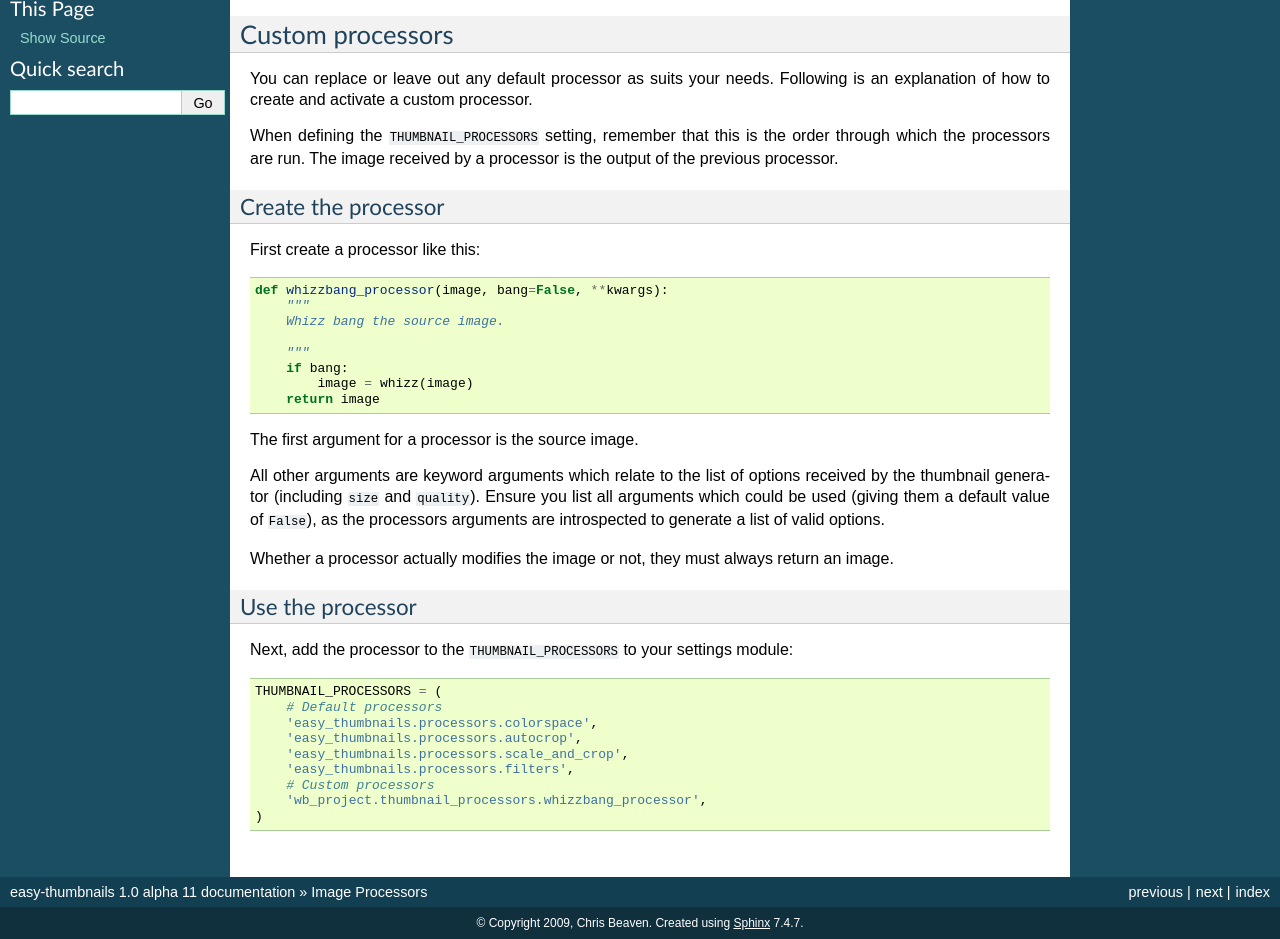
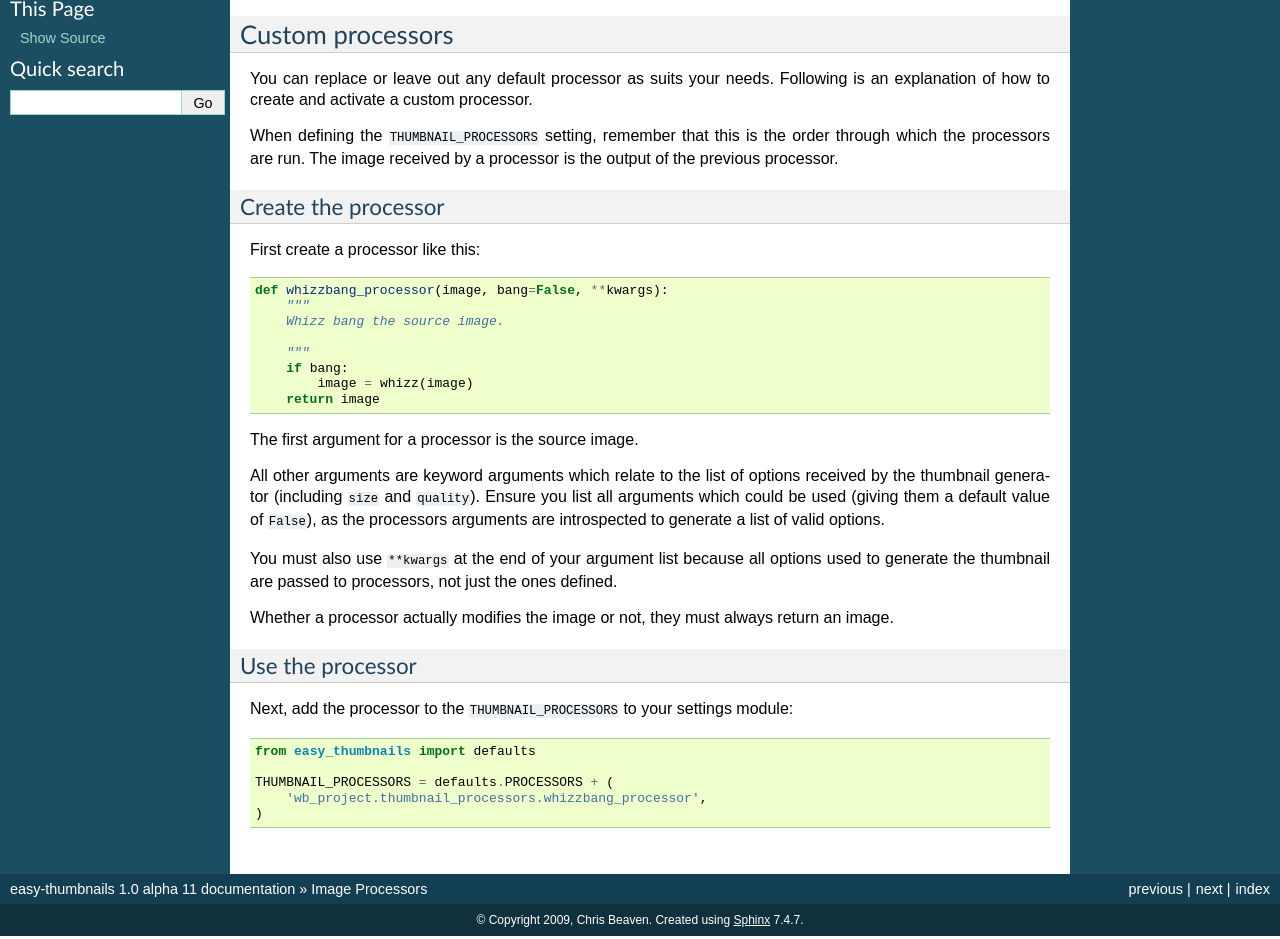
Before and after one commit to SmileyChris/easy-thumbnails, a Sphinx documentation site: the page built from docs/ref/processors.txt, in a window 1280 px wide, cut to the strip 290-1229 px from the top of the page. Built offline with Sphinx 7.4.7, drawn with Linux system fonts in a browser that asks for light colours.

Commit message:
A bit of extra documentation around custom processors

```diff
--- a/docs/ref/processors.txt
+++ b/docs/ref/processors.txt
@@ -46,6 +46,10 @@ Ensure you list all arguments which could be used (giving them a default value
 of ``False``), as the processors arguments are introspected to generate a list
 of valid options.
 
+You must also use ``**kwargs`` at the end of your argument list because all
+options used to generate the thumbnail are passed to processors, not just the
+ones defined.
+
 Whether a processor actually modifies the image or not, they must always return
 an image.
 
@@ -55,12 +59,8 @@ Use the processor
 Next, add the processor to the ``THUMBNAIL_PROCESSORS`` to your settings
 module::
 
-    THUMBNAIL_PROCESSORS = (
-        # Default processors
-        'easy_thumbnails.processors.colorspace',
-        'easy_thumbnails.processors.autocrop',
-        'easy_thumbnails.processors.scale_and_crop',
-        'easy_thumbnails.processors.filters',
-        # Custom processors
+    from easy_thumbnails import defaults
+
+    THUMBNAIL_PROCESSORS = defaults.PROCESSORS + (
         'wb_project.thumbnail_processors.whizzbang_processor',
     )
```
